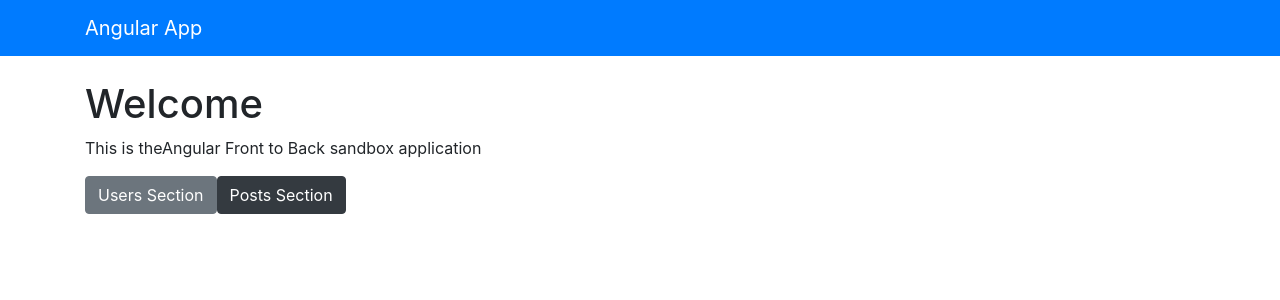
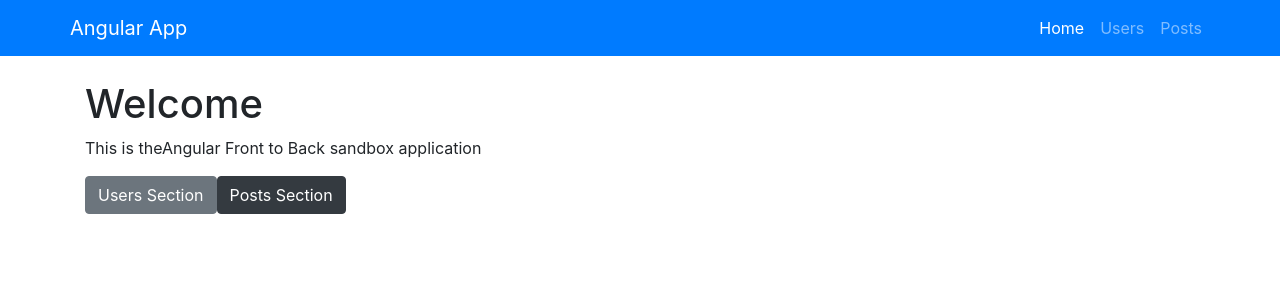
Before and after one commit to thomasdylan/angular-sandbox, an Angular app: page / in a window 1280 px wide. Shown: the top 300 px of the page. Built offline with nearby package versions, Linux system fonts and the light colour scheme; what @angular/Forms would draw is missing.

Commit message:
Linking To Routes

```diff
--- a/src/app/components/home/home.component.html
+++ b/src/app/components/home/home.component.html
@@ -1,4 +1,4 @@
 <h1>Welcome</h1>
 <p>This is theAngular Front to Back sandbox application</p>
-<button class="btn btn-secondary">Users Section</button>
-<button class="btn btn-dark">Posts Section</button>
+<button class="btn btn-secondary" routerLink="/users">Users Section</button>
+<button class="btn btn-dark" routerLink="/posts">Posts Section</button>
--- a/src/app/components/navbar/navbar.component.html
+++ b/src/app/components/navbar/navbar.component.html
@@ -1,5 +1,19 @@
-<nav class="navbar navbar-dark bg-primary mb-4">
+<nav class="navbar navbar-expand navbar-dark bg-primary mb-4">
     <div class="container">
-        <a href="#" class="navbar-brand">Angular App</a>
+        <a routerLink="/" class="navbar-brand">Angular App</a>
+        <div>
+            <ul class="navbar-nav ml-auto">
+                <li class="nav-item" [routerLinkActive]="['active']" [routerLinkActiveOptions]="{exact: true}">
+                    <a routerLink="/" class="nav-link">Home</a>
+                </li>
+                <li class="nav-item" [routerLinkActive]="['active']" [routerLinkActiveOptions]="{exact: true}">
+                  <a routerLink="/users" class="nav-link">Users</a>
+                </li>
+                <li class="nav-item" [routerLinkActive]="['active']" [routerLinkActiveOptions]="{exact: true}">
+                  <a routerLink="/posts" class="nav-link">Posts</a>
+                </li>
+            </ul>
+        </div>
     </div>
+
 </nav>
```
